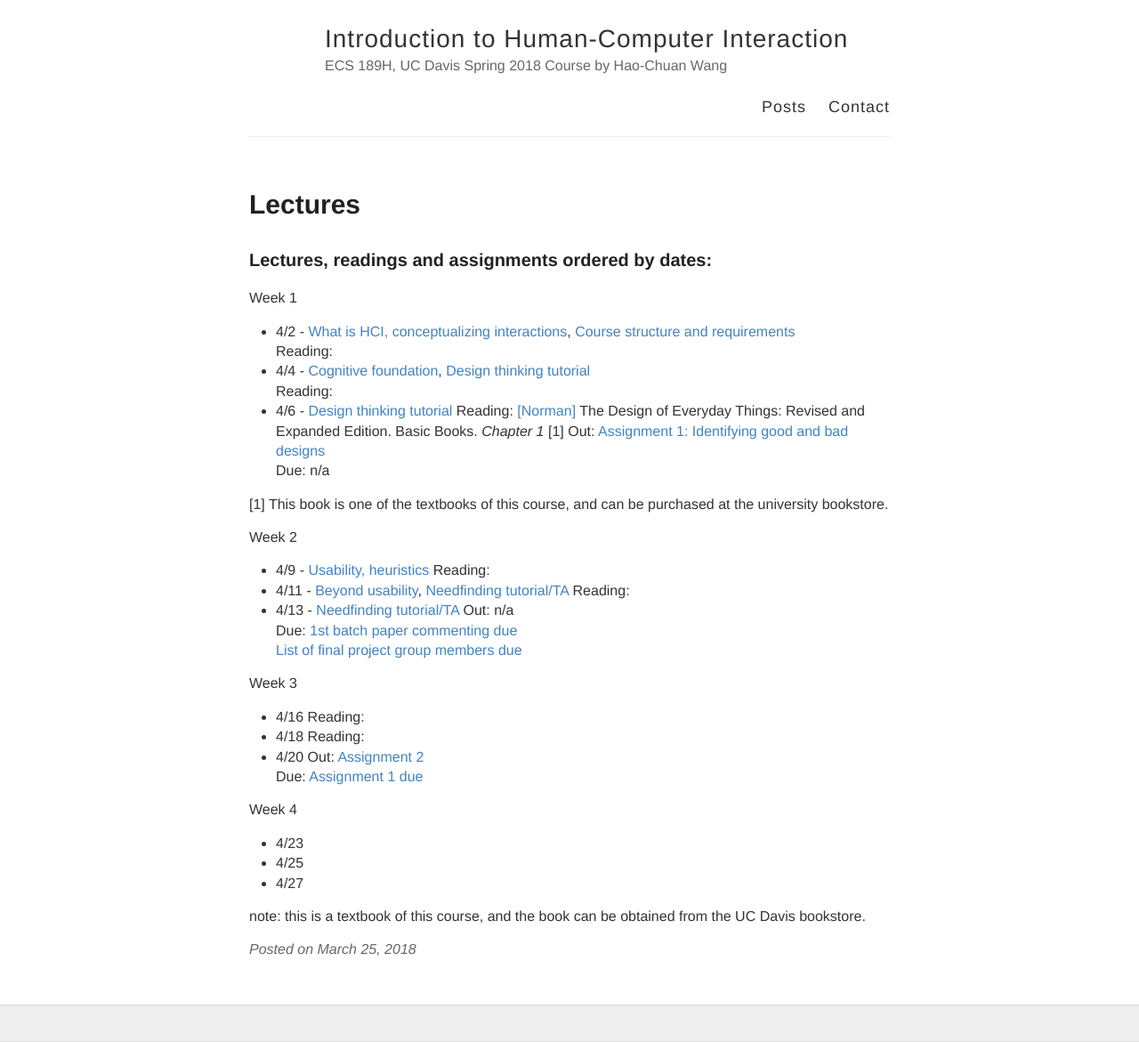
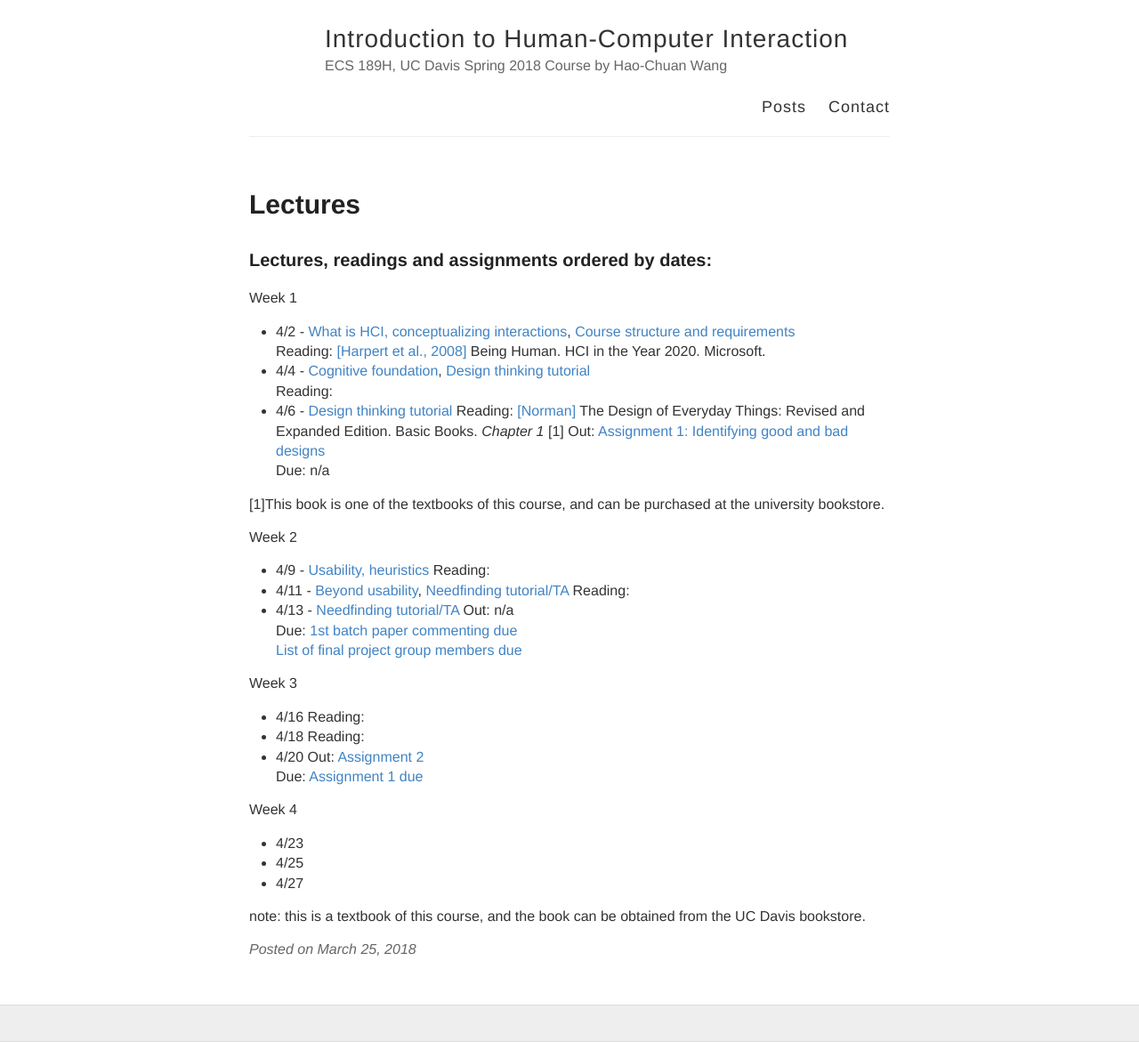
Before and after one commit to hciwang/hciwang.github.io, a Jekyll site: the page built from _posts/2018-3-25-lectures.md, in a window 1280 px wide. Shown: the whole page at 89% size. Built offline with Jekyll 4.4.1, drawn with Linux system fonts in a browser that asks for light colours.

Commit message:
Update 2018-3-25-lectures.md

```diff
--- a/_posts/2018-3-25-lectures.md
+++ b/_posts/2018-3-25-lectures.md
@@ -7,7 +7,7 @@ permalink: /lectures/
 ### Lectures, readings and assignments ordered by dates:
 Week 1
 - 4/2 - [What is HCI, conceptualizing interactions](), [Course structure and requirements]()
-Reading:
+Reading:  [[Harpert et al., 2008]](https://hxd.research.microsoft.com/work/being-human-human-computer-interaction-in-the-year-2020.php) Being Human. HCI in the Year 2020. Microsoft.
 - 4/4 - [Cognitive foundation](), [Design thinking tutorial]()
 Reading:
 - 4/6 - [Design thinking tutorial]()
@@ -15,7 +15,7 @@
 Out: [Assignment 1: Identifying good and bad designs]()
 Due: n/a
 
-[1] This book is one of the textbooks of this course, and can be purchased at the university bookstore.
+[1]This book is one of the textbooks of this course, and can be purchased at the university bookstore.
 
 Week 2
 - 4/9 - [Usability, heuristics]()
```
